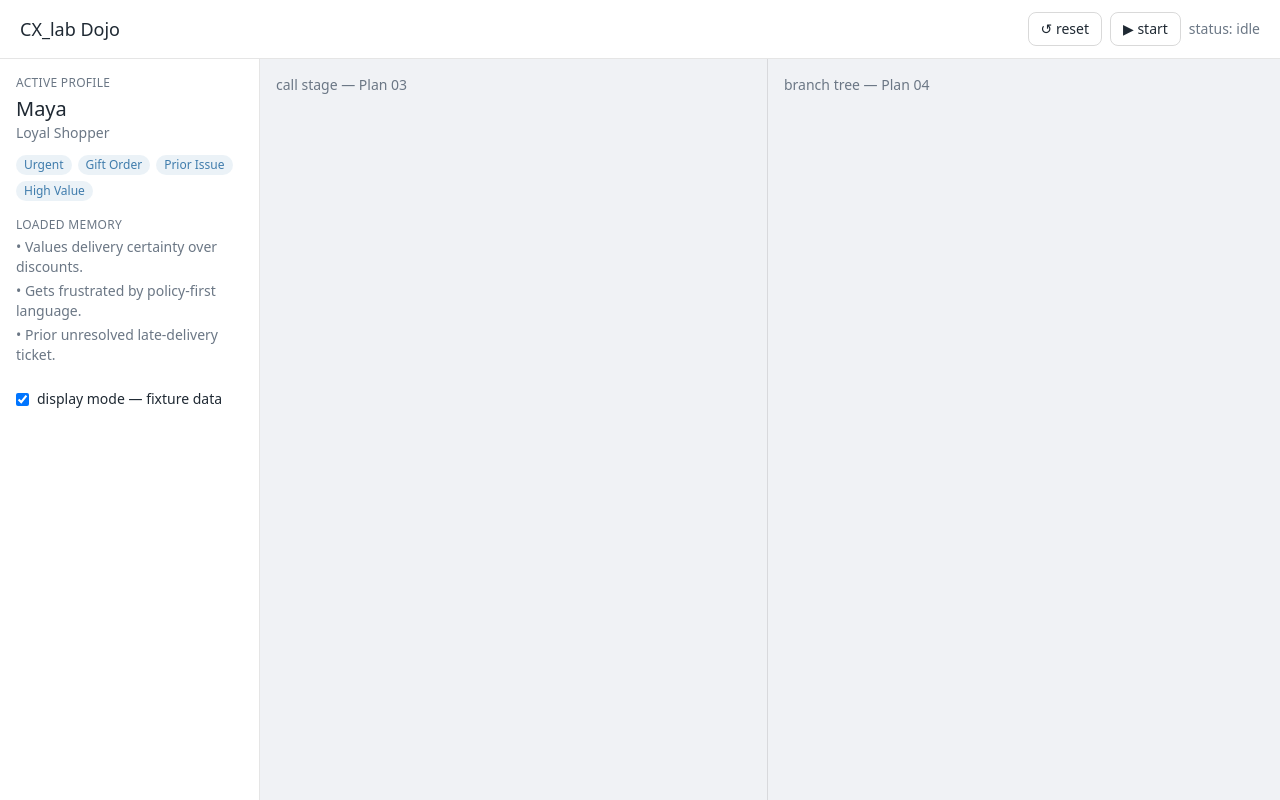
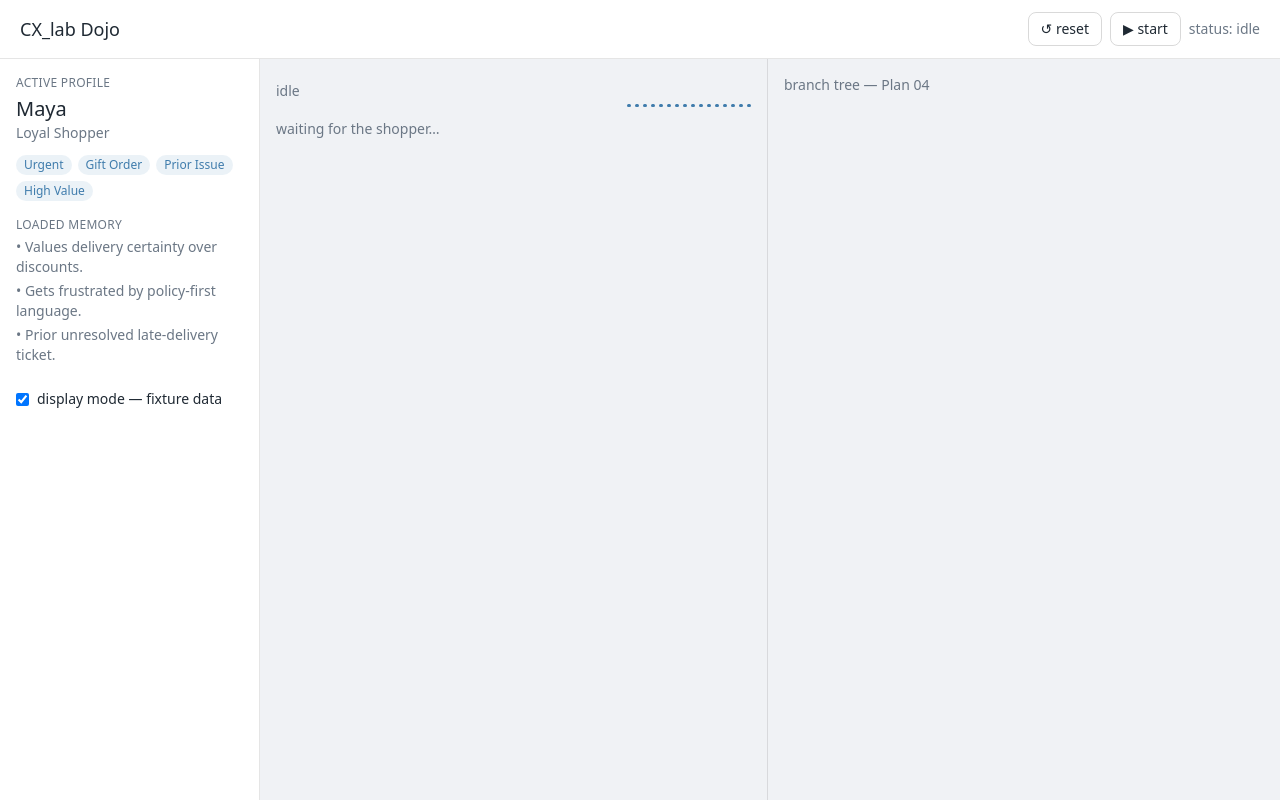
Before and after one commit to Yoha02/CX_Lab, a React (Vite) app in the folder apps/studio/: page / in a window 1280 px wide. Built offline with nearby package versions, Linux system fonts and the light colour scheme.

Commit message:
feat(studio): CallStage shell with transcript list

```diff
--- a/apps/studio/src/App.tsx
+++ b/apps/studio/src/App.tsx
@@ -1,5 +1,6 @@
 import { TopBar } from "./components/TopBar/TopBar.js";
 import { SideRail } from "./components/SideRail/SideRail.js";
+import { CallStage } from "./components/CallStage/CallStage.js";
 import { useRunStore } from "./state/runStore.js";
 
 export default function App() {
@@ -10,7 +11,7 @@ export default function App() {
       <div className="grid grid-cols-[260px_1fr_minmax(320px,40%)] overflow-hidden">
         <SideRail />
         <main id="call-stage-slot" className="p-4 overflow-y-auto border-r border-black/10">
-          <div className="text-muted text-sm">call stage — Plan 03</div>
+          <CallStage />
         </main>
         <section id="branch-tree-slot" className="p-4 overflow-y-auto">
           <div className="text-muted text-sm">branch tree — Plan 04</div>
--- /dev/null
+++ b/apps/studio/src/components/CallStage/CallStage.tsx
@@ -0,0 +1,25 @@
+import { useRunStore } from "../../state/runStore.js";
+import { TranscriptTurn } from "./TranscriptTurn.js";
+import { Waveform } from "./Waveform.js";
+
+export function CallStage() {
+  const { turns, callStatus } = useRunStore();
+  return (
+    <div className="flex flex-col h-full">
+      <div className="flex items-center justify-between mb-3">
+        <span className="text-sm text-muted">
+          {callStatus === "live" ? "🟢 voice room active" : "idle"}
+        </span>
+        <Waveform active={callStatus === "live"} />
+      </div>
+      <div className="flex-1 overflow-y-auto">
+        {turns.length === 0 && (
+          <p className="text-muted text-sm">waiting for the shopper…</p>
+        )}
+        {turns.map((t) => (
+          <TranscriptTurn key={t.turn_id} turn={t} />
+        ))}
+      </div>
+    </div>
+  );
+}
```
